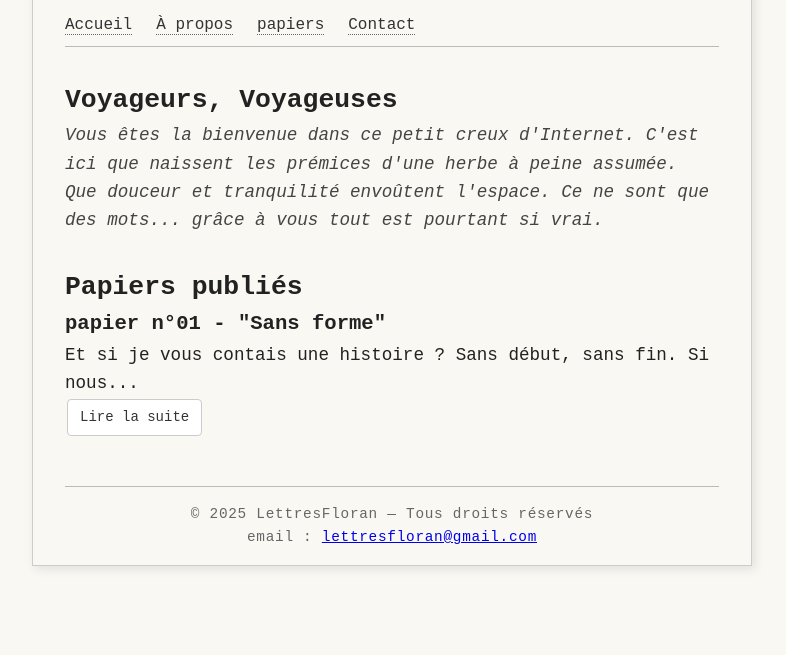
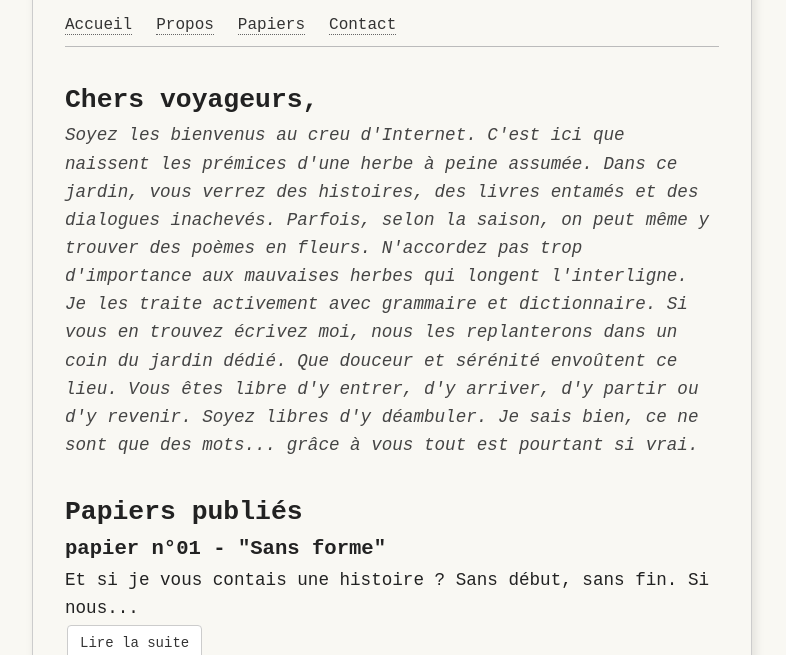
Before and after one commit to LettresFloran/monpetitcoindherbe, a plain HTML site: page index.html in a window 1280 px wide. Shown: the part 145-800 px from the top of the page, without its empty margins (248-1034 px from the left). Drawn offline with Linux system fonts and the light colour scheme.

Commit message:
Update index.html

```diff
--- a/index.html
+++ b/index.html
@@ -13,8 +13,8 @@
     <nav>
       <ul>
         <li><a href="#">Accueil</a></li>
-        <li><a href="#about">À propos</a></li>
-        <li><a href="#papiers">papiers</a></li>
+        <li><a href="#about">Propos</a></li>
+        <li><a href="#papiers">Papiers</a></li>
         <li><a href="#contact">Contact</a></li>
       </ul>
     </nav>
@@ -22,8 +22,9 @@
 
   <main>
     <section class="intro">
-      <h2>Voyageurs, Voyageuses </h2>
-      <p>Vous êtes la bienvenue dans ce petit creux d'Internet. C'est ici que naissent les prémices d'une herbe à peine assumée. Que douceur et tranquilité envoûtent l'espace. Ce ne sont que des mots... grâce à vous tout est pourtant si vrai.</p>
+      <h2>Chers voyageurs,</h2>
+	  <p>Soyez les bienvenus au creu d'Internet. C'est ici que naissent les prémices d'une herbe à peine assumée. Dans ce jardin, vous verrez des histoires,  des livres entamés et des dialogues inachevés. Parfois, selon la saison, on peut même y trouver des poèmes en fleurs. N'accordez pas trop d'importance aux mauvaises herbes qui longent l'interligne. Je les traite activement avec grammaire et dictionnaire. Si vous en trouvez écrivez moi, nous les replanterons dans un coin du jardin dédié. Que douceur et sérénité envoûtent ce lieu. Vous êtes libre d'y entrer, d'y arriver, d'y partir ou d'y revenir. Soyez libres d'y déambuler.
+	  Je sais bien, ce ne sont que des mots... grâce à vous tout est pourtant si vrai.</p>
     </section>
 
     <section id="papiers" class="papiers-preview">
@@ -38,7 +39,7 @@
 
   <footer id="contact">
     <p>&copy; 2025 LettresFloran — Tous droits réservés</p>
-    <p>email : <a href="lettresfloran@gmail.com">lettresfloran@gmail.com</a></p>
+    <p>email : lettresfloran@gmail.com</p>
   </footer>
 </body>
 </html>
```
